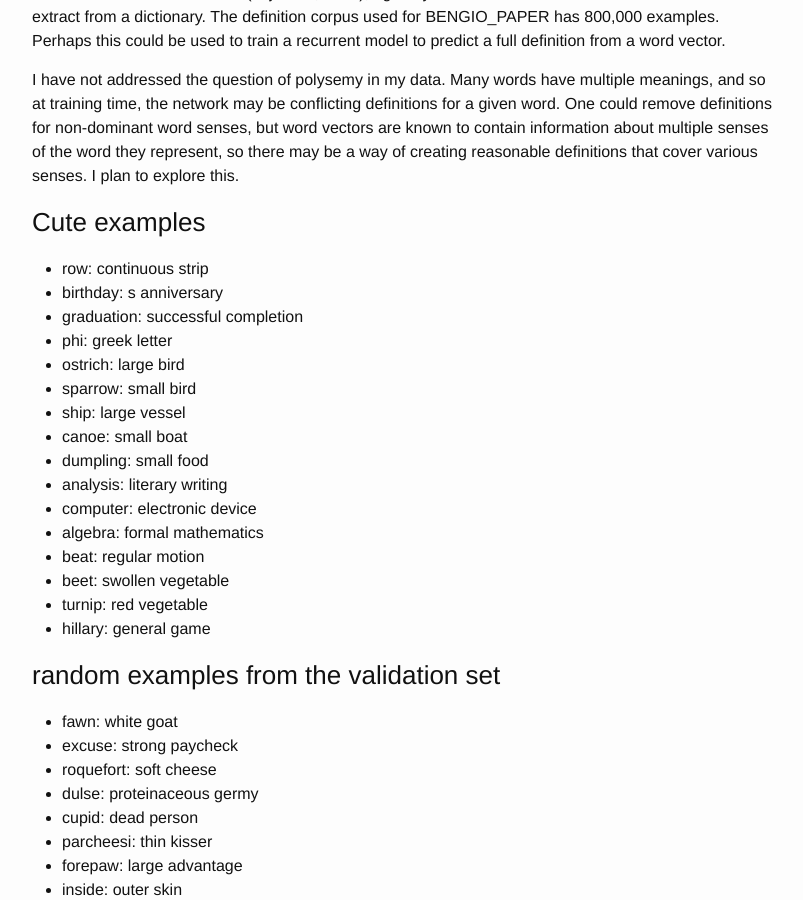
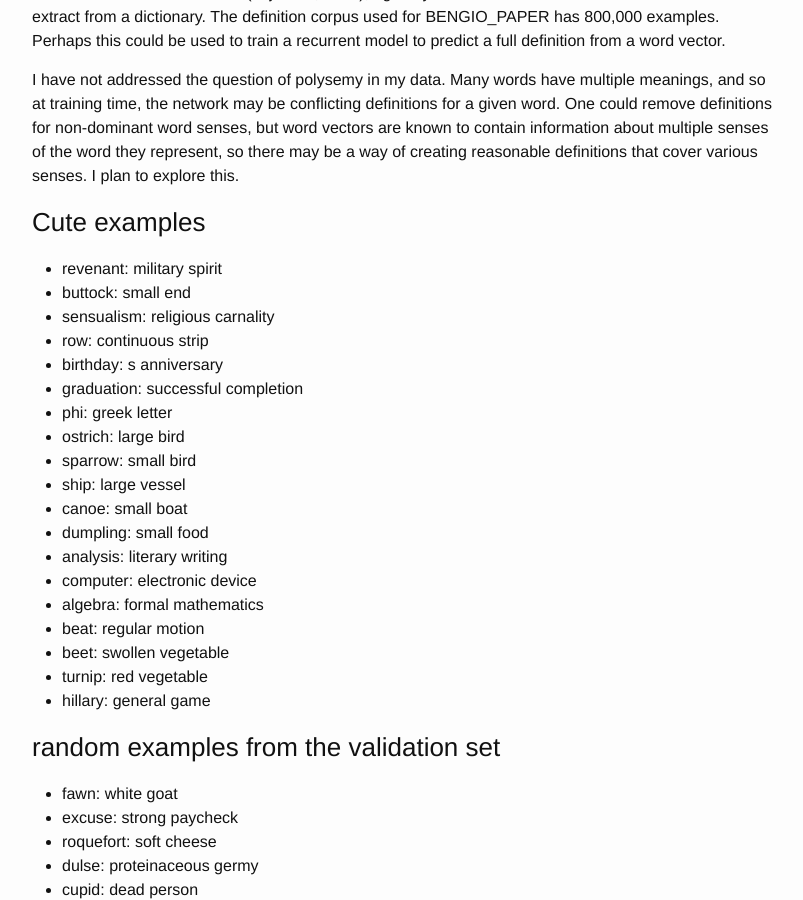
Before and after one commit to IJDykeman/ijdykeman.github.io, a Jekyll site: the page built from _posts/2016-10-29-simple_definitions.markdown, in a window 1280 px wide and 900 px high, scrolled down 2708 px. Shown: the whole window, without its empty margins (238-1041 px from the left). Built offline with Jekyll 4.4.1, drawn with Linux system fonts in a browser that asks for light colours; formulas are drawn with MathJax 3.

Commit message:
autocommit of a content change

```diff
--- a/_posts/2016-10-29-simple_definitions.markdown
+++ b/_posts/2016-10-29-simple_definitions.markdown
@@ -88,6 +88,9 @@ I have not addressed the question of polysemy in my data.  Many words have multi
 
 ### Cute examples
 
+* revenant: military spirit
+* buttock: small end
+* sensualism: religious carnality
 * row: continuous strip
 * birthday: s anniversary
 * graduation: successful completion
```
